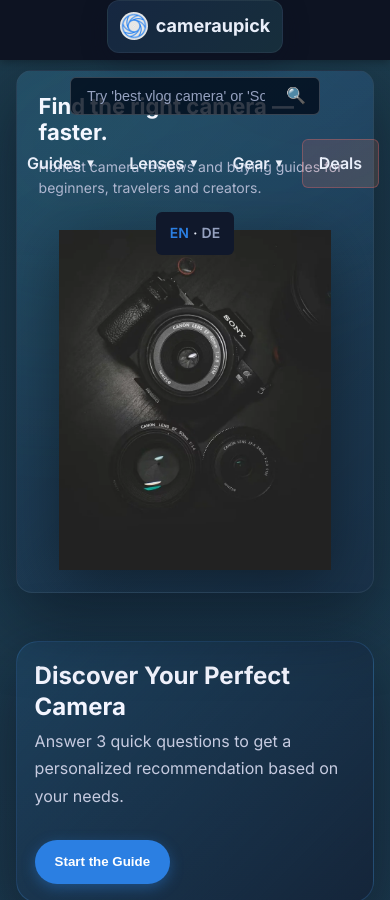
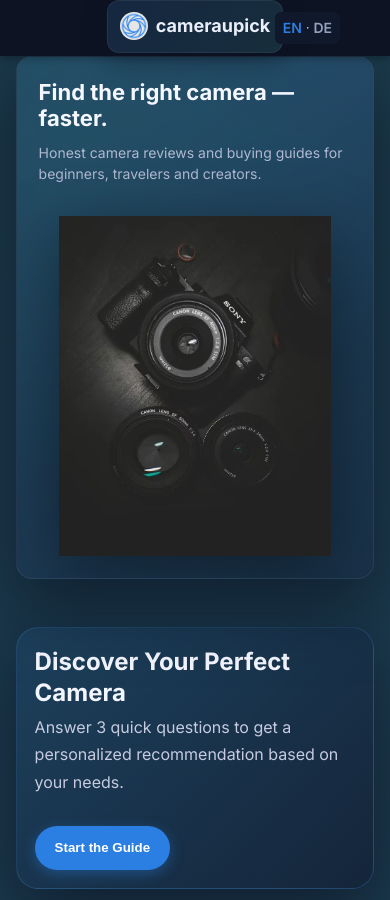
Before and after one commit to lonelyastronaut1223/seo-affiliate-site, an Astro site: page / in a window 390 px wide. Shown: the top 900 px of the page. Built offline with nearby package versions, Linux system fonts and the light colour scheme; Astro itself is replaced by a stand-in of ours.

Commit message:
fix: mobile header layout - hide search bar and nav menu on mobile

```diff
--- a/public/assets/css/mega-menu.css
+++ b/public/assets/css/mega-menu.css
@@ -366,18 +366,50 @@ body {
 
 @media (max-width: 768px) {
 
-    .nav-menu,
-    .header-search {
-        display: none;
+    /* Hide desktop navigation on mobile */
+    .nav-menu {
+        display: none !important;
     }
 
-    .hamburger,
-    .mobile-menu {
-        display: flex;
+    /* Hide search bar on mobile */
+    .header-search {
+        display: none !important;
     }
 
+    /* Show hamburger menu on mobile */
+    .hamburger {
+        display: flex !important;
+    }
+
+    .mobile-menu {
+        display: flex !important;
+        flex-direction: column;
+    }
+
+    /* Simplify header on mobile */
     .topbar-enhanced {
-        padding: 0.875rem 0;
+        padding: 0.75rem 0 !important;
+        gap: 1rem !important;
+    }
+
+    .header-sticky .container {
+        height: 56px !important;
+        padding: 0 1rem !important;
+    }
+
+    /* Hide language switcher in main header on mobile (move to mobile menu) */
+    .lang-switcher {
+        position: absolute;
+        right: 50px;
+        top: 50%;
+        transform: translateY(-50%);
+        padding: 0.25rem 0.5rem !important;
+        font-size: 0.75rem;
+    }
+
+    /* Reduce body padding on mobile */
+    body {
+        padding-top: 56px !important;
     }
 }
 
```
Also changed, not shown: public/assets/css/mega-menu.min.css.
